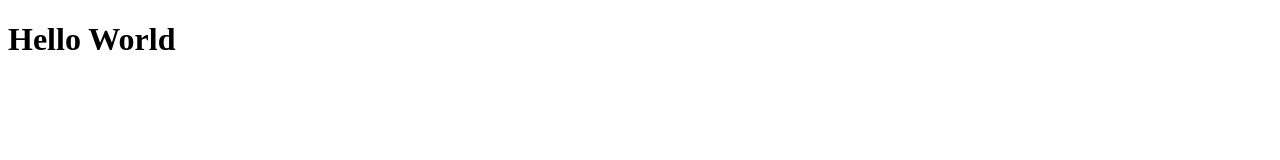
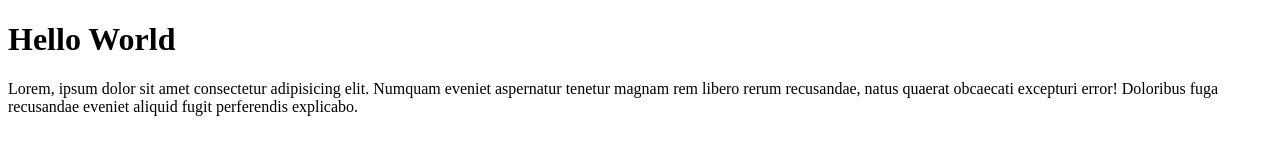
Before and after one commit to imamfh24/ifa-test, a plain HTML site: page index.html in a window 1280 px wide. Drawn offline with Linux system fonts and the light colour scheme.

Commit message:
menambahkan paragraf

```diff
--- a/index.html
+++ b/index.html
@@ -10,6 +10,9 @@
 
 <body>
     <h1>Hello World</h1>
+    <p>Lorem, ipsum dolor sit amet consectetur adipisicing elit. Numquam eveniet aspernatur tenetur magnam rem libero
+        rerum recusandae, natus quaerat obcaecati excepturi error! Doloribus fuga recusandae eveniet aliquid fugit
+        perferendis explicabo.</p>
 </body>
 
 </html>
```
